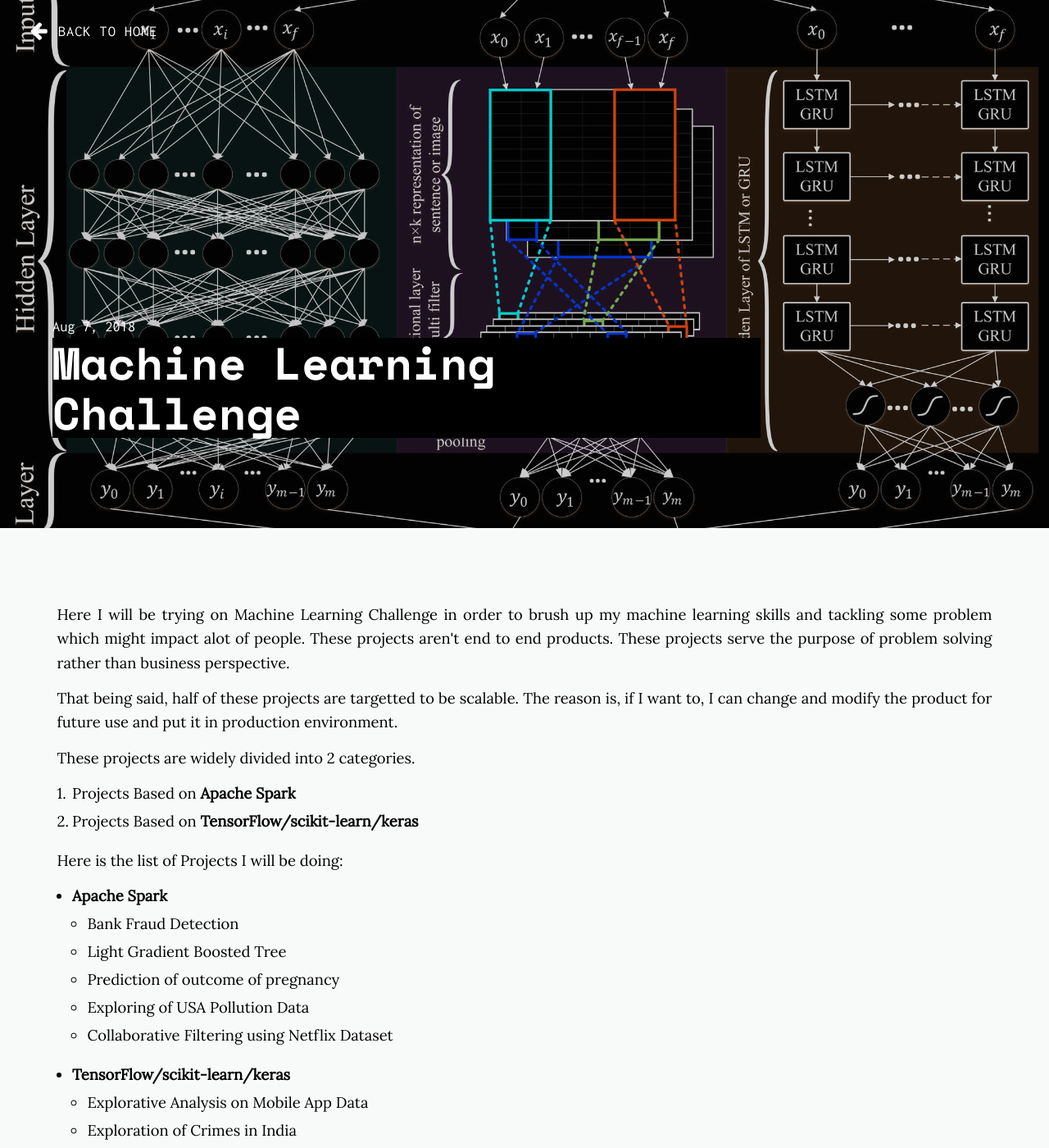
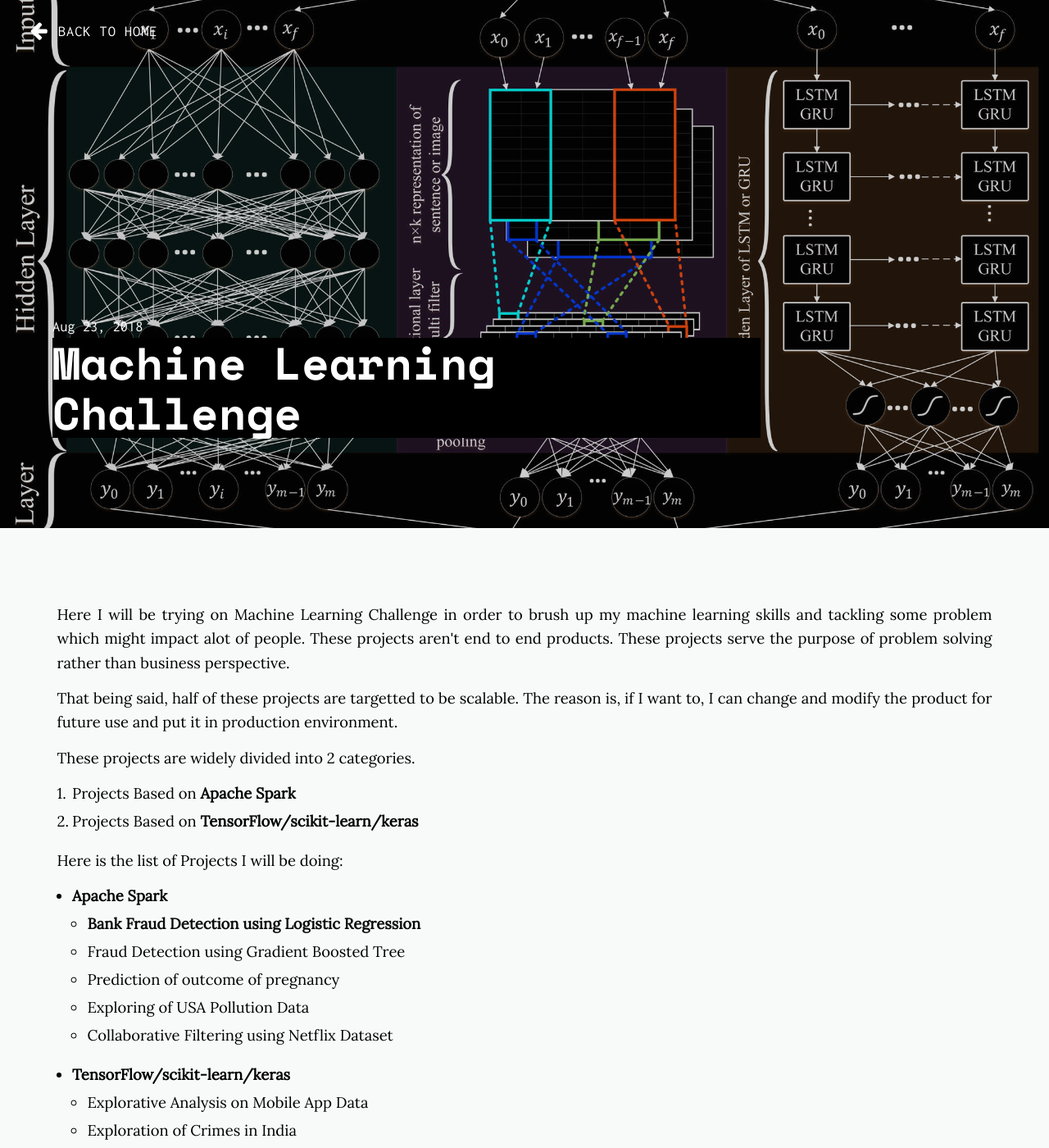
Before and after one commit to daftengineer/daftengineer.github.io, a Jekyll site: the page built from _posts/2018-08-23-ml-challange.markdown, in a window 1280 px wide and 1400 px high. Shown: the whole window at 82% size. Built offline with Jekyll 4.4.1, drawn with Linux system fonts in a browser that asks for light colours; nearby versions of some CDN libraries.

Commit message:
Update 2018-08-23-ml-challange.markdown

```diff
--- a/_posts/2018-08-23-ml-challange.markdown
+++ b/_posts/2018-08-23-ml-challange.markdown
@@ -1,7 +1,7 @@
 ---
 layout: post
 title: "Machine Learning Challenge"
-date: 2018-08-07
+date: 2018-08-23
 description: Using different Apache Spark and TensorFlow Library, I will be making a machine learning project everyday for next 10 days
 image: "background-image: url('https://daftengineer.github.io/media_assets/machine_learning.jpg');filter:invert(100%);filter:blur(10%);"
 image-sm: https://daftengineer.github.io/media_assets/machine_learning.jpg
@@ -20,8 +20,8 @@ image-sm: https://daftengineer.github.io/media_assets/machine_learning.jpg
 <ul>
         <li><b>Apache Spark</b></li>
            <ul>
-              <li>Bank Fraud Detection</li>
-              <li>Light Gradient Boosted Tree</li>
+              <li><a href = "https://daftengineer.github.io/2018/08/24/fraud-detection/">Bank Fraud Detection using Logistic Regression</a></li>
+              <li>Fraud Detection using Gradient Boosted Tree</li>
               <li>Prediction of outcome of pregnancy</li>
               <li>Exploring of USA Pollution Data</li>
               <li>Collaborative Filtering using Netflix Dataset</li>
```
